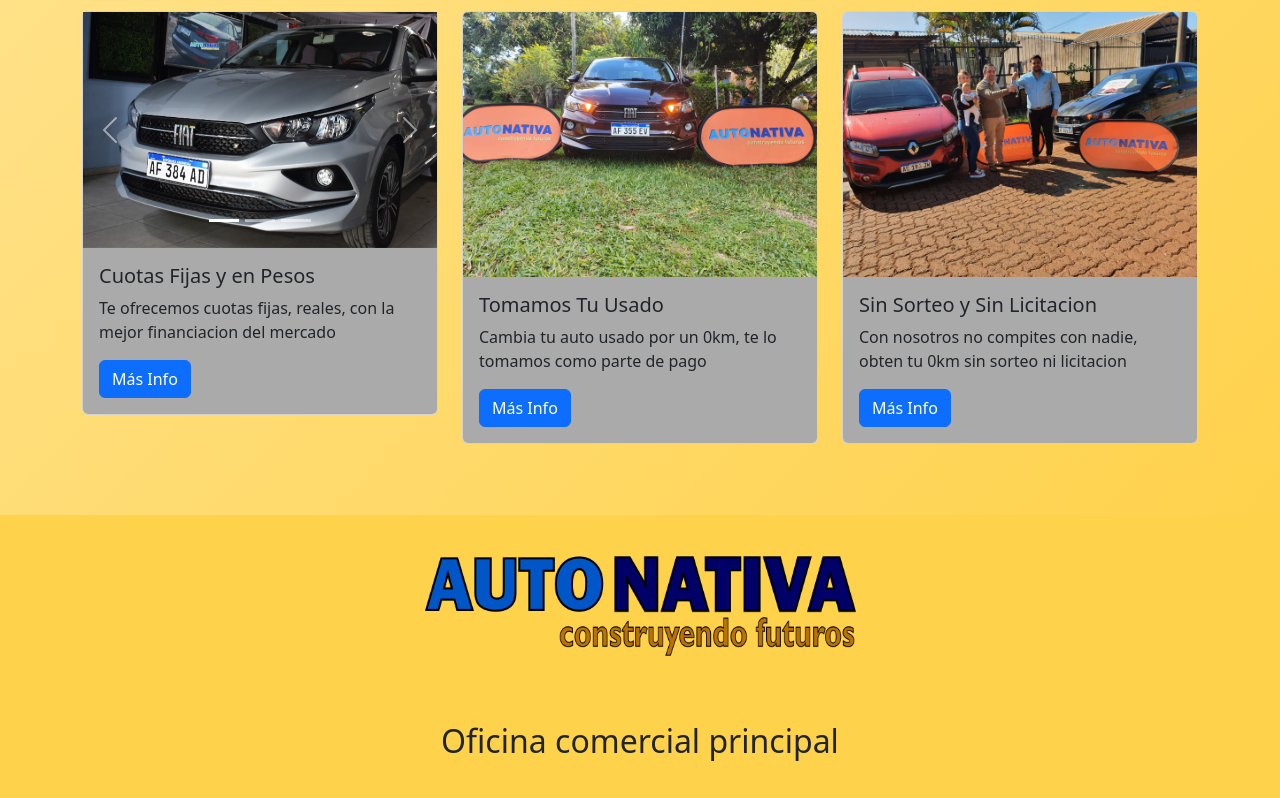
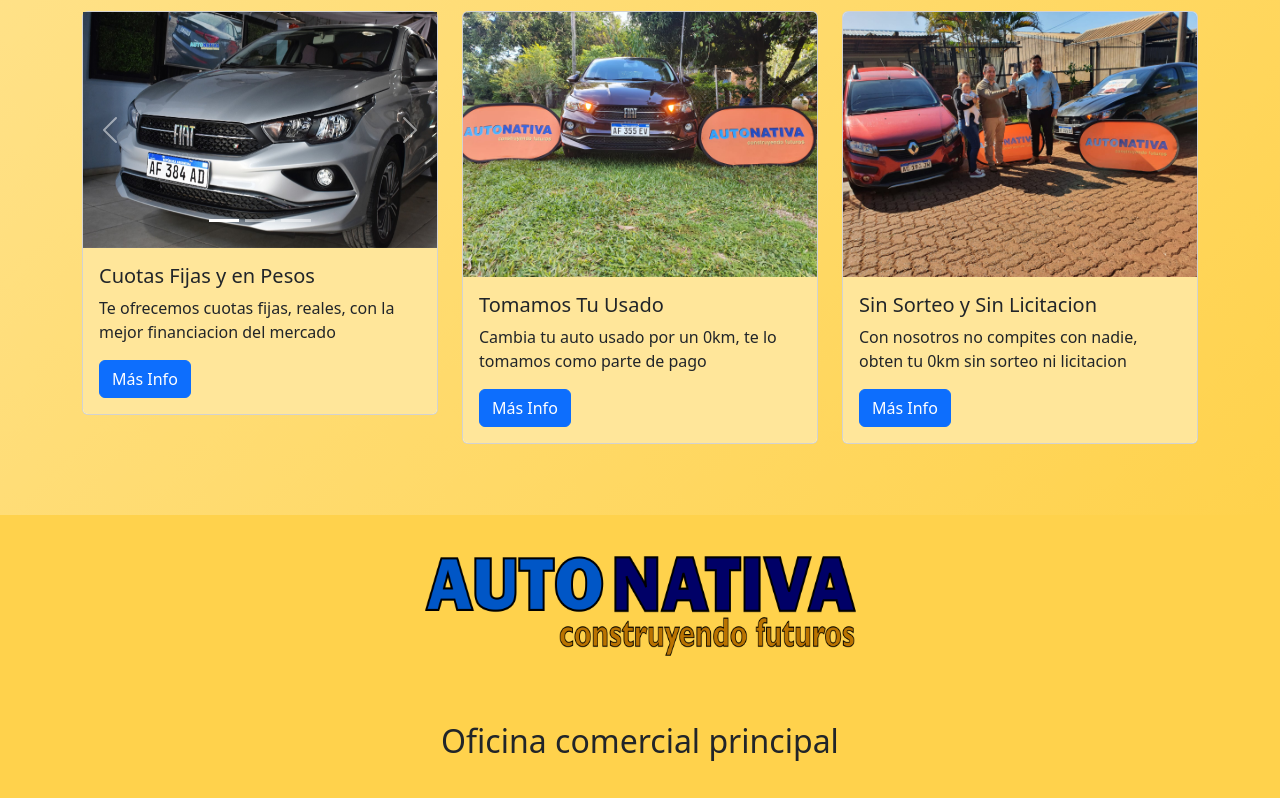
Before and after one commit to pascualSilvestri/TrabajoFinal, a plain HTML site: page index.html in a window 1280 px wide. Shown: the part 889-1687 px from the top of the page. Drawn offline with Linux system fonts and the light colour scheme.

Commit message:
Update style.css

```diff
--- a/style.css
+++ b/style.css
@@ -68,7 +68,7 @@ main{
 }
 
 .card-body{
-    background-color: #aaa;
+    background-color: #FFE69A;
     padding: 2% 2% 2% 2%;
     border-radius: 0 0 5px 5px;
 }
```
